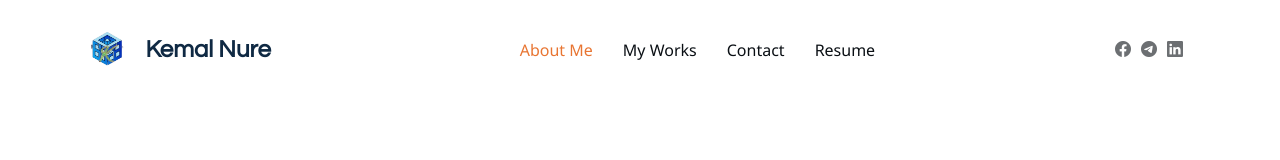
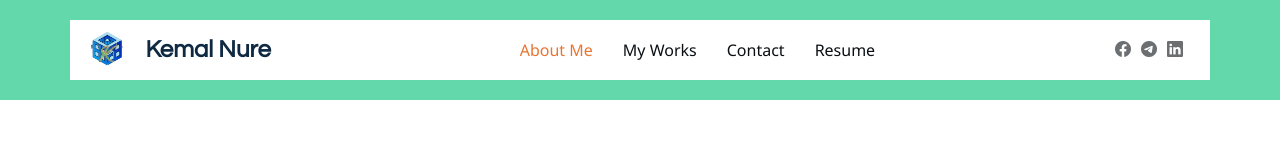
Before and after one commit to kemalatgithub/portfolio, a plain HTML site: page index.html in a window 1280 px wide. Shown: the top 160 px of the page. Drawn offline with Linux system fonts and the light colour scheme.

Commit message:
header color added

```diff
--- a/index.html
+++ b/index.html
@@ -68,7 +68,7 @@ p{
 
 <body class="index-page"  style="background-color: aquamarine !important;">
 
-  <header id="header" class="header d-flex align-items-center sticky-top">
+  <header id="header" class="header d-flex align-items-center sticky-top" style="background-color: rgba(13, 99, 50, 0.251);">
     <div class="header-container container-fluid container-xl position-relative d-flex align-items-center justify-content-between">
 
       <a href="" class="logo d-flex align-items-center me-auto me-xl-0">
```
